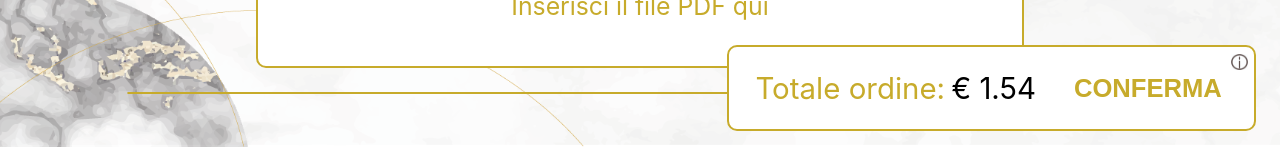
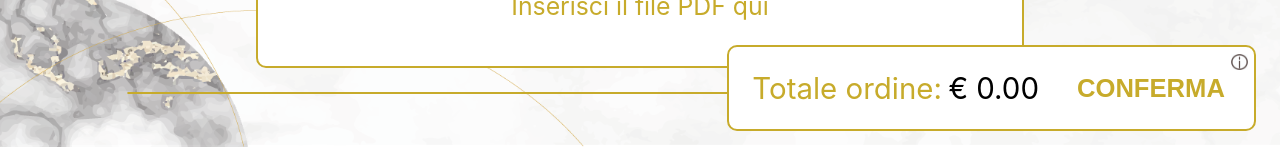
Before and after one commit to CarloVitto01/sito-web-pv, a React (Create React App) app: page / in a window 1280 px wide. Shown: the part 653-800 px from the top of the page. Built offline with nearby package versions, Linux system fonts and the light colour scheme.

Commit message:
Fixed display total order

```diff
--- a/src/App.tsx
+++ b/src/App.tsx
@@ -50,7 +50,7 @@ const App = () => {
   const [layout, setLayout] = useState<number>(layoutEnum.VERTICALE);
   const [rilegatura, setRilegatura] = useState<number>(rilegaturaEnum.ANELLI);
   const [intervalloPagine, setIntervalloPagine] = useState<number>(1);
-  const [numerPaginePDF, setNumeroPaginePDF] = useState<number>(1);
+  const [numerPaginePDF, setNumeroPaginePDF] = useState<number>(0);
   const [numeroCopie, setNumeroCopie] = useState<number>(1);
   const [preventivo, setPreventivo] = useState<string>("0.00");
 
@@ -135,7 +135,6 @@ const App = () => {
   };
 
   useEffect(() => {
-    console.log("Here");
     const calcoloPreventivo = () => {
       let totale = 0;
       let fogli = intervalloPagine;
@@ -166,8 +165,10 @@ const App = () => {
       }
       return totale.toFixed(2);
     };
-    let total = calcoloPreventivo();
-    setPreventivo(total);
+    if(numerPaginePDF > 0){
+      let total = calcoloPreventivo();
+      setPreventivo(total);
+    }
   }, [
     inchiostro,
     pagina,
```
